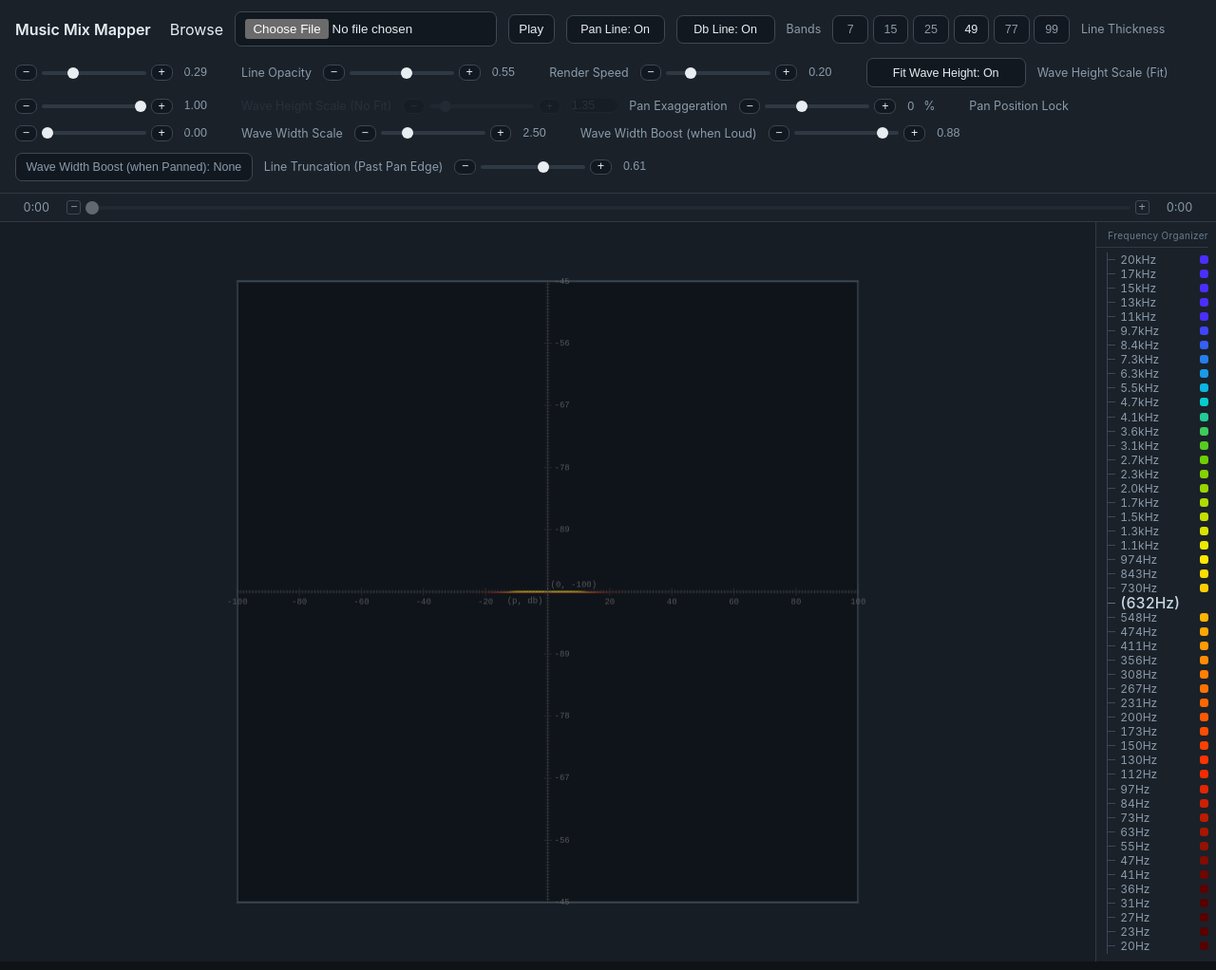
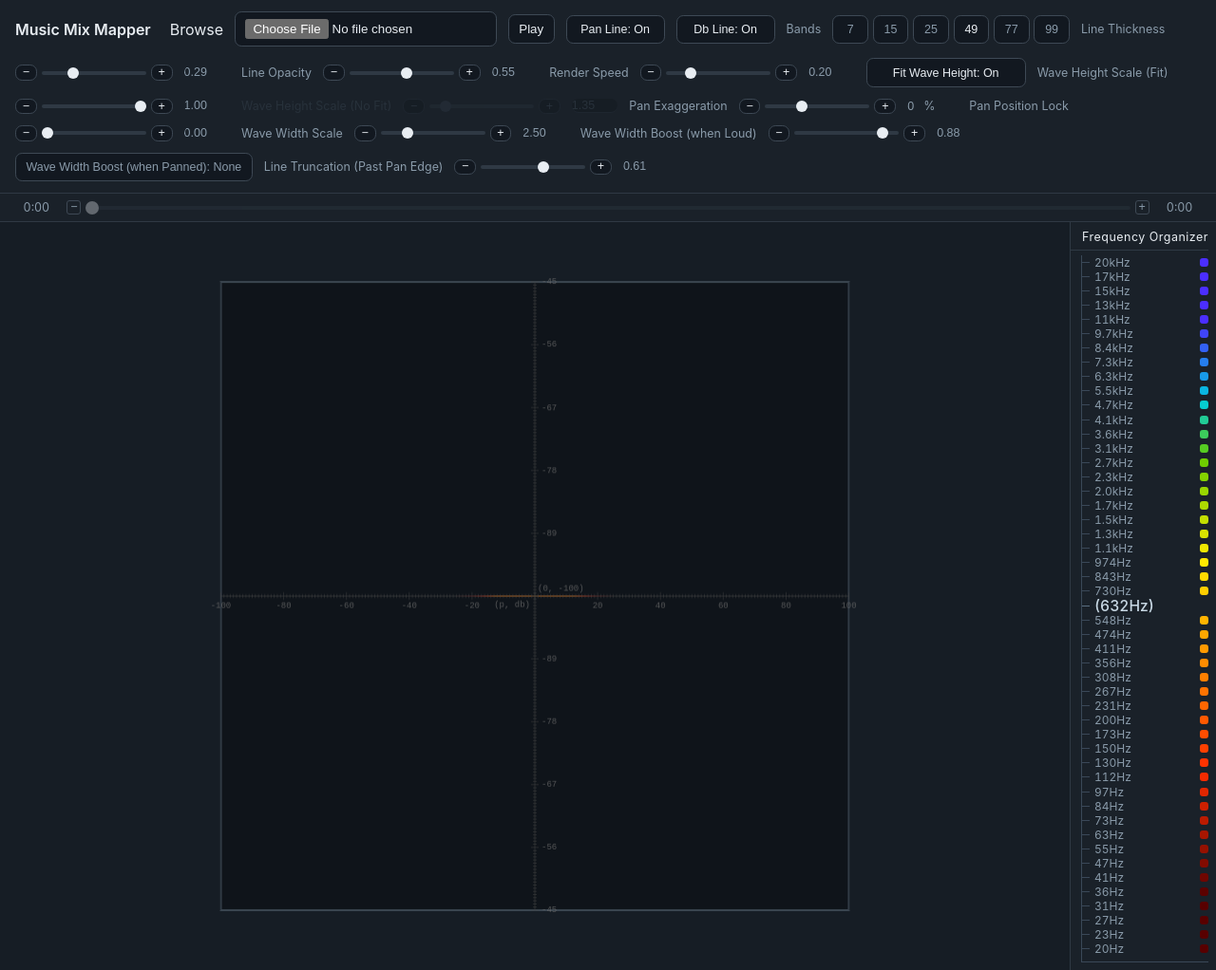
Before and after one commit to brcodes/audio-perception-vizualizer, a website: page index.html in a window 1280 px wide. Shown: the whole page at 95% size. Drawn offline with Linux system fonts and the light colour scheme.

Commit message:
frequency organizer tweaks visually

```diff
--- a/styles.css
+++ b/styles.css
@@ -23,6 +23,7 @@ body {
   display: grid;
   grid-template-columns: 1fr auto;
   grid-template-rows: auto auto 1fr;
+  background: #161d25;
 }
 
 .controls {
@@ -240,14 +241,14 @@ body {
   background: #1a2129;
   border-left: 1px solid #2f3944;
   padding: 0.5rem 0.5rem 0.5rem 0;
-  min-width: 108px;
-  max-width: 148px;
+  min-width: 148px;
+  max-width: 188px;
   overflow: hidden;
 }
 
 .fo-header {
-  font-size: 0.62rem;
-  color: #6a7d8e;
+  font-size: var(--control-font-size);
+  color: #e8edf2;
   letter-spacing: 0.04em;
   padding: 0 0 0.35rem 0.75rem;
   border-bottom: 1px solid #2f3944;
@@ -260,6 +261,7 @@ body {
   position: relative;
   min-height: 0;
   overflow: hidden;
+  padding-bottom: 6px;
 }
 
 /* the vertical spine line */
@@ -270,6 +272,18 @@ body {
   top: 0;
   bottom: 0;
   width: 1px;
+  background: #3a4858;
+  pointer-events: none;
+}
+
+/* terminal notch for the frequency tree (all modes) */
+.fo-line-container::after {
+  content: '';
+  position: absolute;
+  left: 11px;
+  right: 0;
+  bottom: 0;
+  height: 1px;
   background: #3a4858;
   pointer-events: none;
 }
@@ -336,7 +350,7 @@ body {
 
 .frequency-organizer--compact .fo-line-container {
   flex: 0 0 auto;
-  overflow: visible;
+  overflow: hidden;
 }
 
 .frequency-organizer--compact .fo-notches {
```
